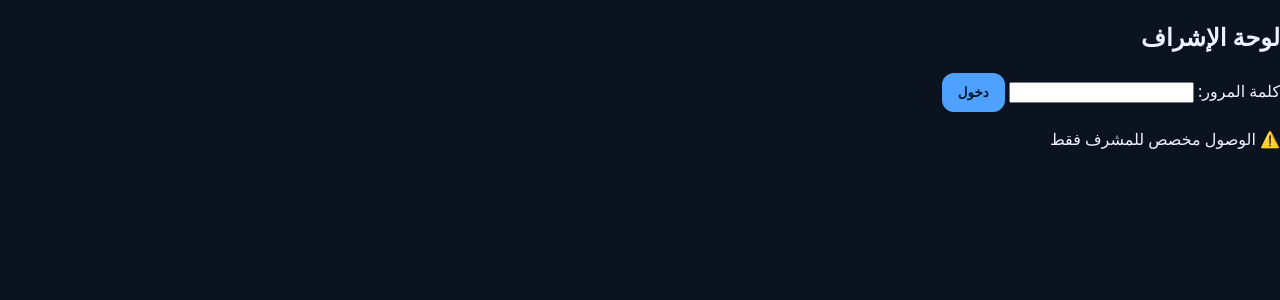
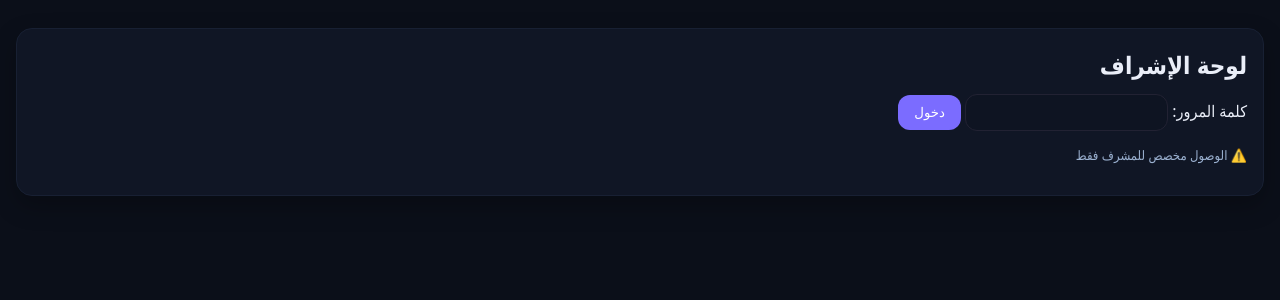
Before and after one commit to bassam-st/bassam-brain, a FastAPI app: page /admin in a window 1280 px wide. Shown: the top 300 px of the page. Run offline with FastAPI, Linux system fonts and the light colour scheme; parts of the project's set-up code (start-up, migrations or seed data) failed here and were passed over.

Commit message:
Update style.css

```diff
--- a/static/style.css
+++ b/static/style.css
@@ -1,21 +1,89 @@
-:root { --bg:#0b1220; --card:#101a2e; --text:#ecf2ff; --sub:#9db2d0; --brand:#4ea1ff; }
+/* static/style.css — Bassam ALSHOTAIMI v13.6 */
+
+/* ألوان وخلفية عامة */
+:root { color-scheme: dark light; }
 * { box-sizing: border-box; }
-body { margin:0; font-family: "Tajawal", system-ui, -apple-system, Segoe UI, Arial; background:var(--bg); color:var(--text); }
-.container { max-width:900px; margin:24px auto; padding:12px; }
-h1 { font-weight:800; letter-spacing:.3px; }
-.search-box { background:var(--card); padding:14px; border-radius:16px; margin:18px 0; }
-.switch { display:flex; gap:8px; align-items:center; color:var(--sub); margin-bottom:8px; font-size:.95rem; }
-.row { display:flex; gap:8px; }
-.q { flex:1; padding:12px 14px; border-radius:12px; border:1px solid #203553; background:#0d1527; color:var(--text); }
-button { background:var(--brand); color:#03142b; border:0; padding:12px 16px; border-radius:12px; font-weight:700; cursor:pointer; }
-.answer, .sources, .social { background:var(--card); padding:16px; border-radius:16px; margin-top:16px; }
-.answer pre { white-space:pre-wrap; line-height:1.7; font-family: inherit; }
-.elapsed { color:var(--sub); margin-top:6px; font-size:.9rem; }
-.link-list { display:grid; grid-template-columns:repeat(auto-fit,minmax(160px,1fr)); gap:8px; list-style:none; padding:0; }
-.link-list a { display:block; background:#0d1527; padding:10px 12px; border-radius:12px; color:var(--text); text-decoration:none; border:1px solid #1b2c4a;}
-.link-list a:hover { border-color:var(--brand); }
-.sources ol { padding-inline-start:18px; }
-.sources li { margin:8px 0; }
-.site { color:var(--sub); font-size:.9rem; margin-inline-start:6px; }
-.pager { display:flex; align-items:center; gap:10px; margin-top:10px; }
-.pager form { display:inline; }
+html, body { margin: 0; padding: 0; }
+
+body {
+  font-family: system-ui, -apple-system, Segoe UI, Tahoma, Arial, "Noto Sans Arabic", "Cairo", sans-serif;
+  background: #0b0f19;
+  color: #eaeef8;
+  line-height: 1.7;
+  padding: 16px;
+}
+
+/* الحاويات والبطاقات */
+.container { max-width: 980px; margin: 0 auto; }
+.card {
+  background: #101625;
+  border: 1px solid #182033;
+  border-radius: 16px;
+  padding: 16px;
+  margin: 12px 0;
+  box-shadow: 0 10px 25px rgba(0,0,0,.25);
+}
+
+/* صفوف وعناصر إدخال */
+.row { display: flex; flex-wrap: wrap; gap: 8px; }
+input[type="text"], input[type="password"], input[type="search"], input[type="file"], textarea {
+  flex: 1;
+  min-width: 200px;
+  padding: 10px 12px;
+  border-radius: 12px;
+  border: 1px solid #223;
+  background: #0e1422;
+  color: #eaeef8;
+  outline: none;
+}
+textarea { resize: vertical; }
+button, .btn {
+  background: #7b6cff;
+  color: #fff;
+  border: 0;
+  border-radius: 12px;
+  padding: 10px 16px;
+  cursor: pointer;
+  transition: transform .08s ease, opacity .15s ease;
+}
+button:hover, .btn:hover { opacity: .95; }
+button:active, .btn:active { transform: translateY(1px) scale(.99); }
+
+/* عناوين ونصوص مساعدة */
+h1, h2, h3 { margin: 0 0 8px; }
+.muted { color: #9bb1d0; font-size: 13px; }
+.badge {
+  display: inline-block;
+  background: #0d2037;
+  border: 1px solid #243555;
+  padding: 4px 10px;
+  border-radius: 10px;
+  font-size: 13px;
+}
+
+/* منطقة الإجابة والمصادر */
+.answer { white-space: pre-wrap; margin-top: 10px; }
+.sources { margin-top: 8px; font-size: 14px; }
+.sources a { color: #7fb2ff; text-decoration: underline; word-break: break-all; }
+
+/* الجداول للوحة الإشراف */
+table { width: 100%; border-collapse: collapse; margin-top: 12px; }
+th, td {
+  border-bottom: 1px solid #223;
+  padding: 8px 10px;
+  text-align: right;
+  font-size: 13px;
+}
+th { background: #151d2b; }
+tr:nth-child(even) { background: #0e1422; }
+
+/* روابط عامة */
+a { color: #7fb2ff; }
+a:hover { opacity: .9; }
+
+/* استجابة الهواتف */
+@media (max-width: 520px) {
+  body { padding: 12px; }
+  .card { padding: 12px; border-radius: 14px; }
+  input, button { font-size: 15px; }
+}
```
